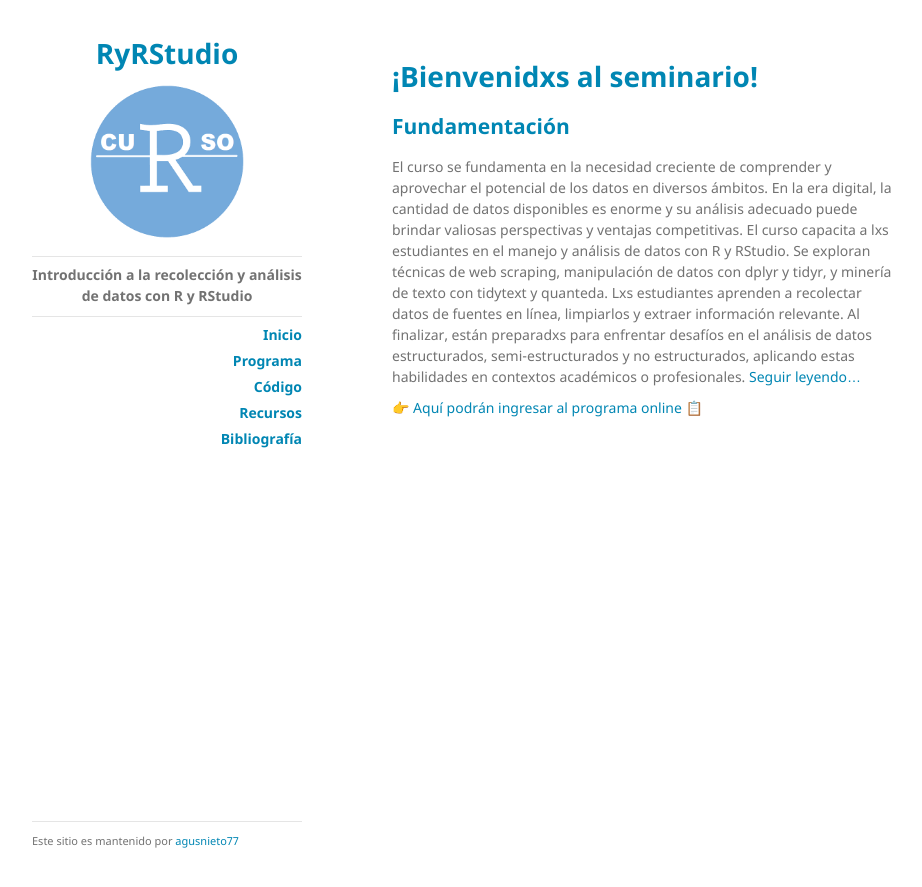
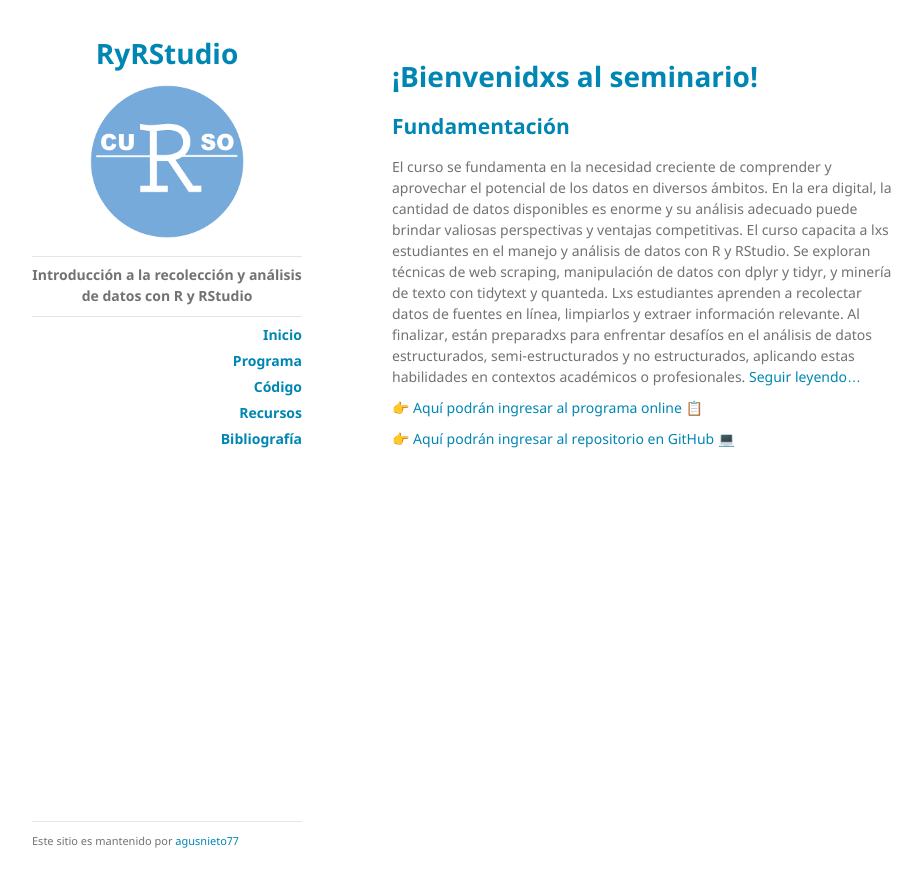
Before and after one commit to agusnieto77/ryrstudio, a Jekyll site: the page built from index.md, in a window 1280 px wide. Shown: the top 887 px of the page, without its empty margins (178-1100 px from the left). Built offline with Jekyll 4.4.1, drawn with Linux system fonts in a browser that asks for light colours; our own code applies the rules of GitHub Pages for plain Markdown files.

Commit message:
actualización

```diff
--- a/index.md
+++ b/index.md
@@ -9,3 +9,5 @@ layout: default
 El curso se fundamenta en la necesidad creciente de comprender y aprovechar el potencial de los datos en diversos ámbitos. En la era digital, la cantidad de datos disponibles es enorme y su análisis adecuado puede brindar valiosas perspectivas y ventajas competitivas. El curso capacita a lxs estudiantes en el manejo y análisis de datos con R y RStudio. Se exploran técnicas de web scraping, manipulación de datos con dplyr y tidyr, y minería de texto con tidytext y quanteda. Lxs estudiantes aprenden a recolectar datos de fuentes en línea, limpiarlos y extraer información relevante. Al finalizar, están preparadxs para enfrentar desafíos en el análisis de datos estructurados, semi-estructurados y no estructurados, aplicando estas habilidades en contextos académicos o profesionales. [Seguir leyendo...](https://agusnieto77.github.io/ryrstudio/programa)
 
 [👉 Aquí podrán ingresar al programa online 📋](https://agusnieto77.github.io/ryrstudio/programa)
+
+[👉 Aquí podrán ingresar al repositorio en GitHub 💻](https://agusnieto77.github.io/ryrstudio/material)
```
